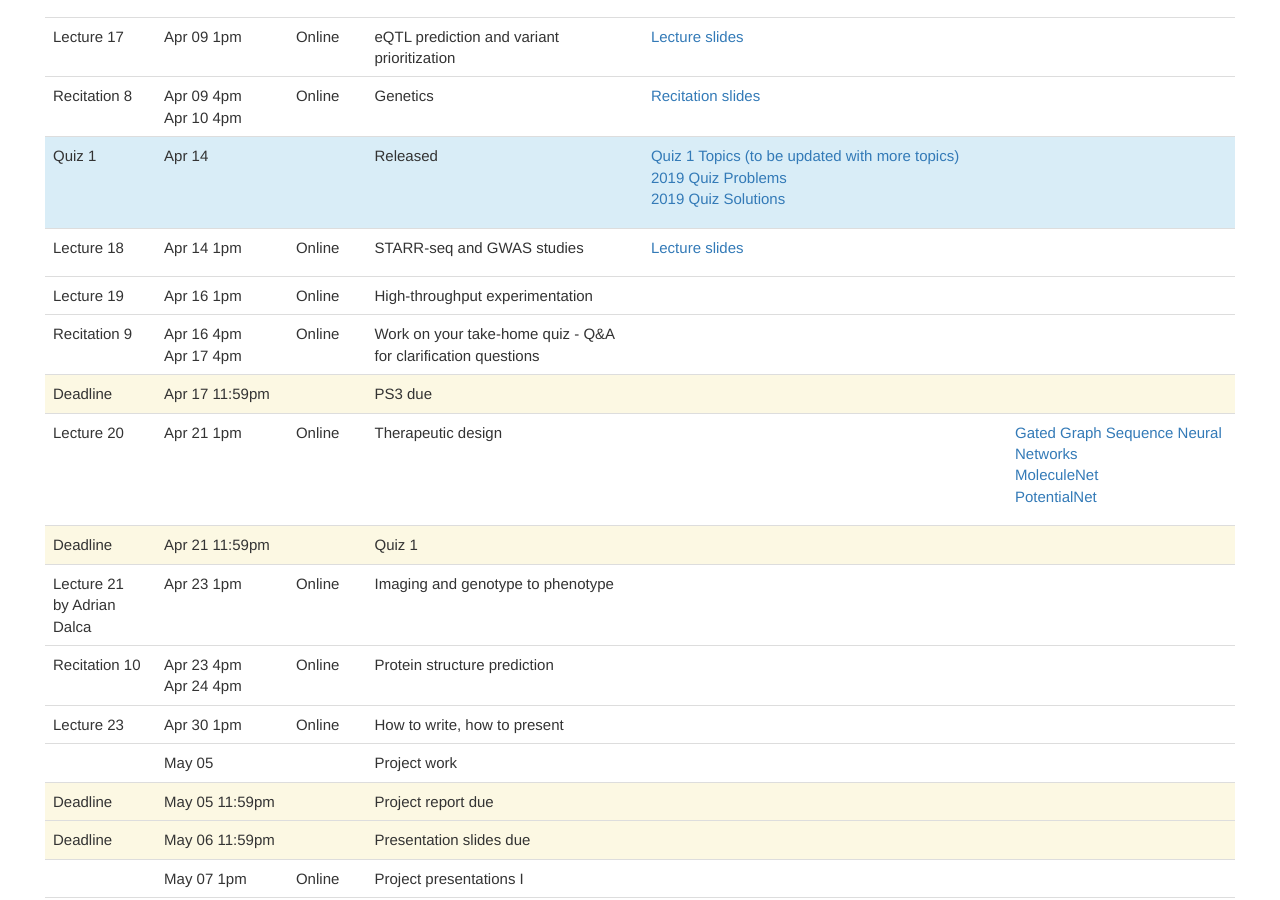
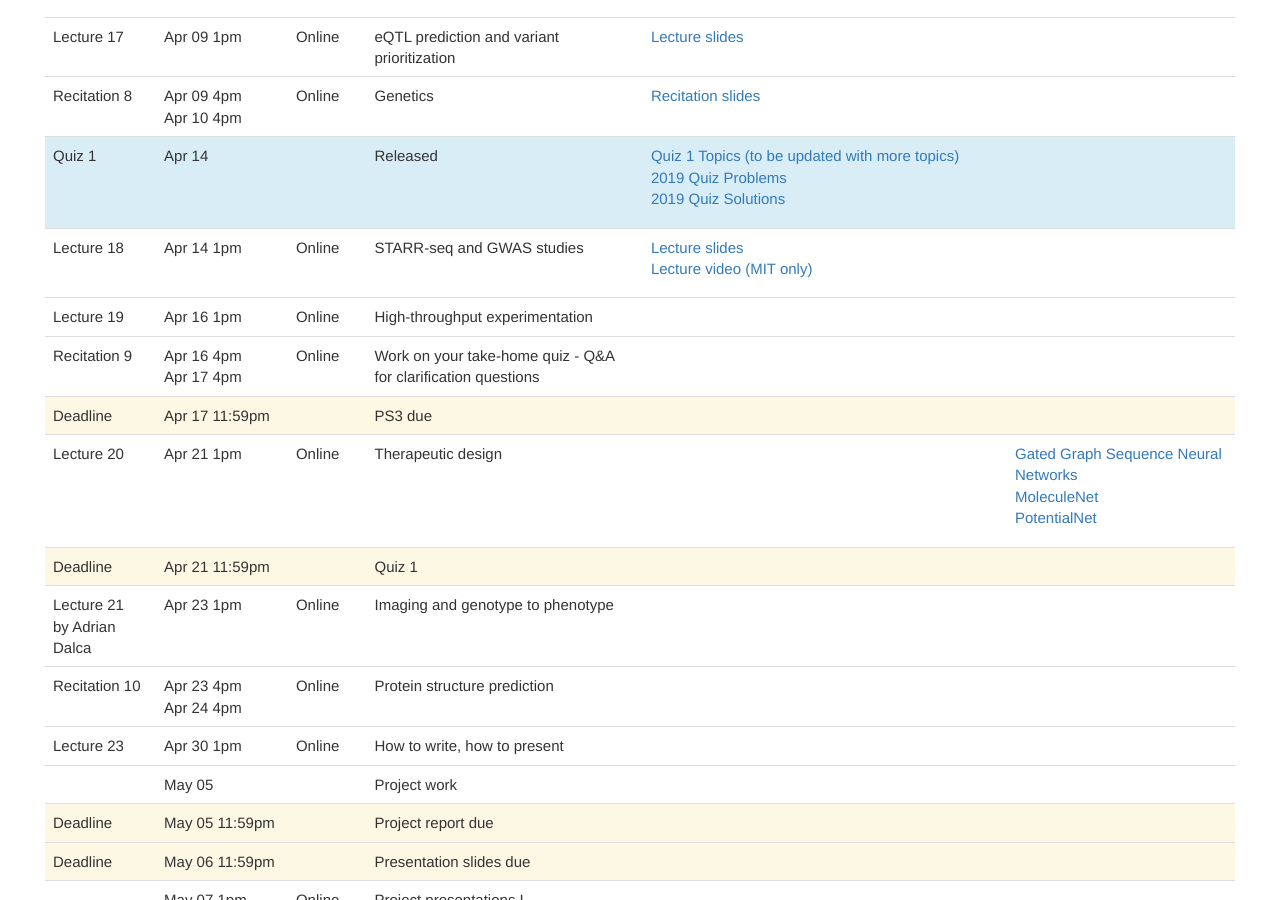
Before and after one commit to mit6874/mit6874.github.io, a Jekyll site: the page built from index.html, in a window 1280 px wide and 900 px high, scrolled down 3168 px. Built offline with Jekyll 4.4.1, drawn with Linux system fonts in a browser that asks for light colours; nearby versions of some CDN libraries.

Commit message:
L18 video link

```diff
--- a/index.html
+++ b/index.html
@@ -523,6 +523,7 @@ layout: default
             <td>
                 <ul>
                     <li><a href="assets/sp2020/slides/L18_MPRA_HiDRA_PerturbSeq2.pdf">Lecture slides</a></li>
+                    <li><a href="https://mit.zoom.us/rec/share/-_YuKe-p_U1LR6vz1X6EXrQKPZ_Geaa81iZMqfELz05PJk5V_rltAT_KLN6QqaAJ?startTime=1586883694000">Lecture video (MIT only)</a></li>
                 </ul>
             </td>
             <td></td>
```
